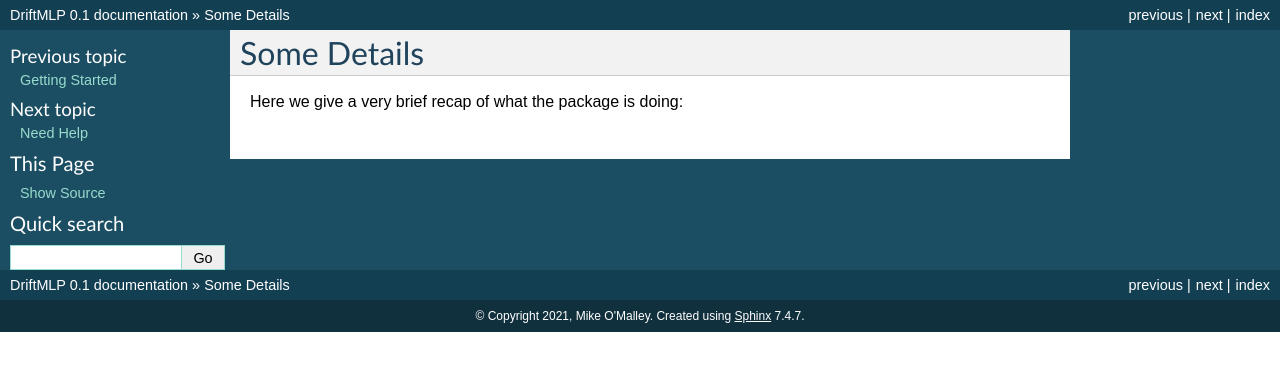
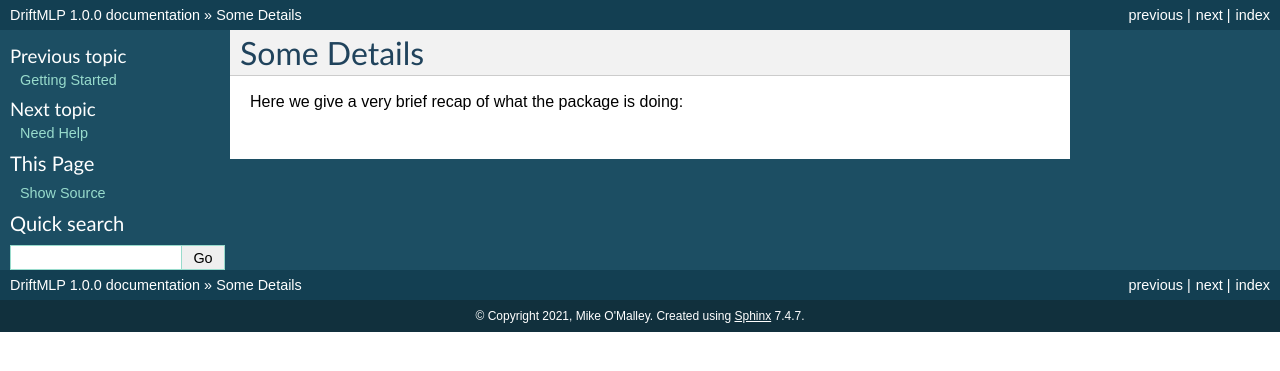
Before and after one commit to MikeOMa/DriftMLP, a Sphinx documentation site: the page built from docs/source/about.rst, in a window 1280 px wide. Shown: the top 371 px of the page. Built offline with Sphinx 7.4.7, drawn with Linux system fonts in a browser that asks for light colours.

```diff
--- a/docs/source/conf.py
+++ b/docs/source/conf.py
@@ -22,7 +22,7 @@ copyright = "2021, Mike O'Malley"
 author = "Mike O'Malley"
 
 # The full version, including alpha/beta/rc tags
-release = "0.1"
+release = "1.0.0"
 extensions = ["sphinxcontrib.bibtex",
               "sphinx.ext.mathjax",
               "nbsphinx"]
```
Also changed, not shown: .readthedocs.yaml.
